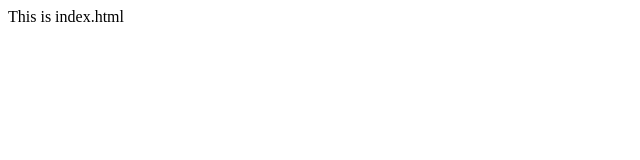
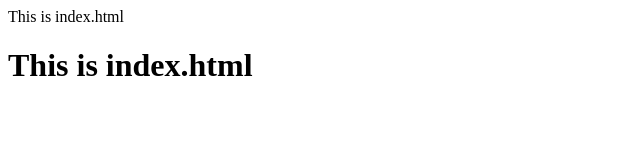
Before and after one commit to skh1827532/GitTutorialDemo, a plain HTML site: page index.html in a window 1280 px wide. Shown: the whole page, without its empty margins (0-640 px from the left). Drawn offline with Linux system fonts and the light colour scheme.

Commit message:
Modified h1 tag in index.html

```diff
--- a/index.html
+++ b/index.html
@@ -8,5 +8,6 @@
   </head>
   <body>
     <div>This is index.html</div>
+    <h1>This is index.html</h1>
   </body>
 </html>
```
